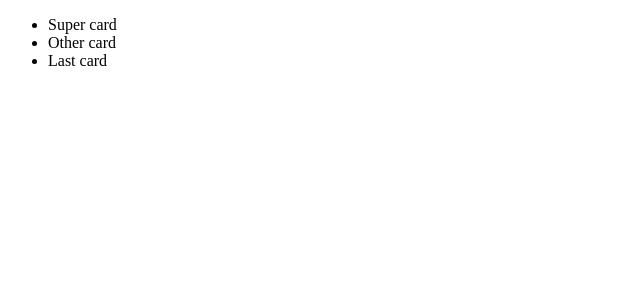
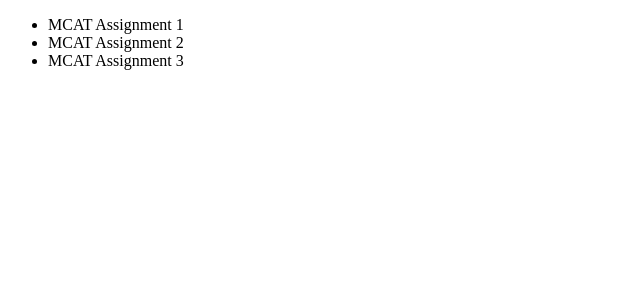
Before and after one commit to seemajune/react-webp, a React app: page / in a window 1280 px wide. Shown: the top 300 px of the page, without its empty margins (0-640 px from the left). Built offline with nearby package versions, Linux system fonts and the light colour scheme; the HTML template or start-up script is replaced by a standard one.

Commit message:
changes text

```diff
--- a/src/app.jsx
+++ b/src/app.jsx
@@ -1,12 +1,12 @@
 import React from 'react'
 import ReactDOM from 'react-dom'
 
-import CardList from './cardList.jsx'
+import AssignmentList from './assignmentList.jsx'
 
 let cards = [
-    {'name': 'Super card', 'id': 1},
-    {'name': 'Other card', 'id': 2},
-    {'name': 'Last card', 'id': 3}
+    {'title': 'MCAT Assignment 1', 'id': 1},
+    {'title': 'MCAT Assignment 2', 'id': 2},
+    {'title': 'MCAT Assignment 3', 'id': 3}
 ];
 
-ReactDOM.render(<CardList cards={cards} />, document.getElementById("baseElement"))
+ReactDOM.render(<AssignmentList cards={cards} />, document.getElementById("baseElement"))
--- a/src/cardList.jsx
+++ b/src/assignmentList.jsx
@@ -1,12 +1,12 @@
 import React from 'react'
 
-class CardList extends React.Component {
+class AssignmentList extends React.Component {
     render() {
         let elements = this.props.cards.map((element) => {
-            return (<li key={element.id}>{element.name}</li>)
+            return (<li key={element.id}>{element.title}</li>)
         })
         return <ul>{elements}</ul>
     }
 }
 
-export default CardList
+export default AssignmentList
```
Also changed, not shown: 2 other files (tests, documents, lock files or other folders).
